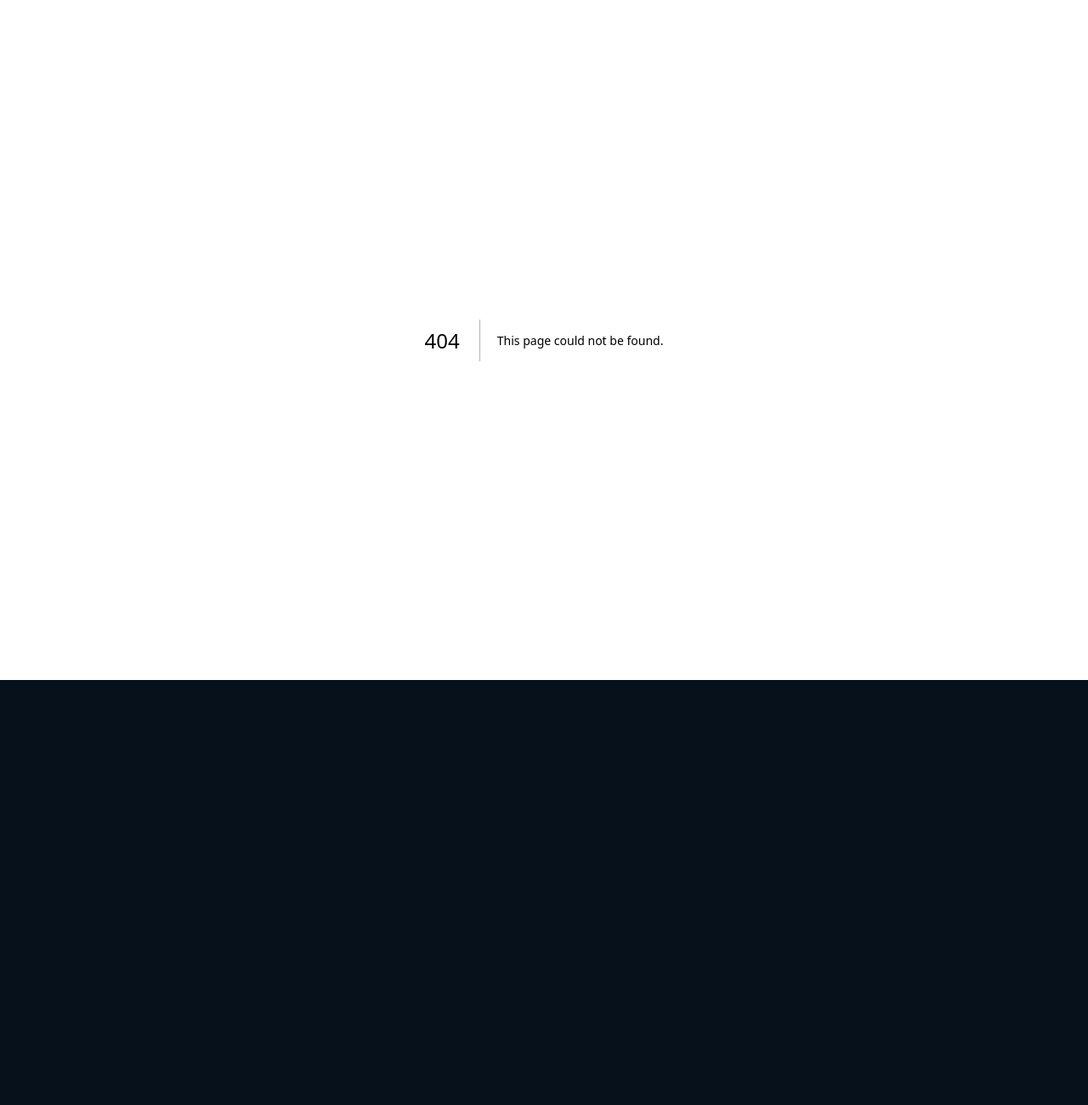
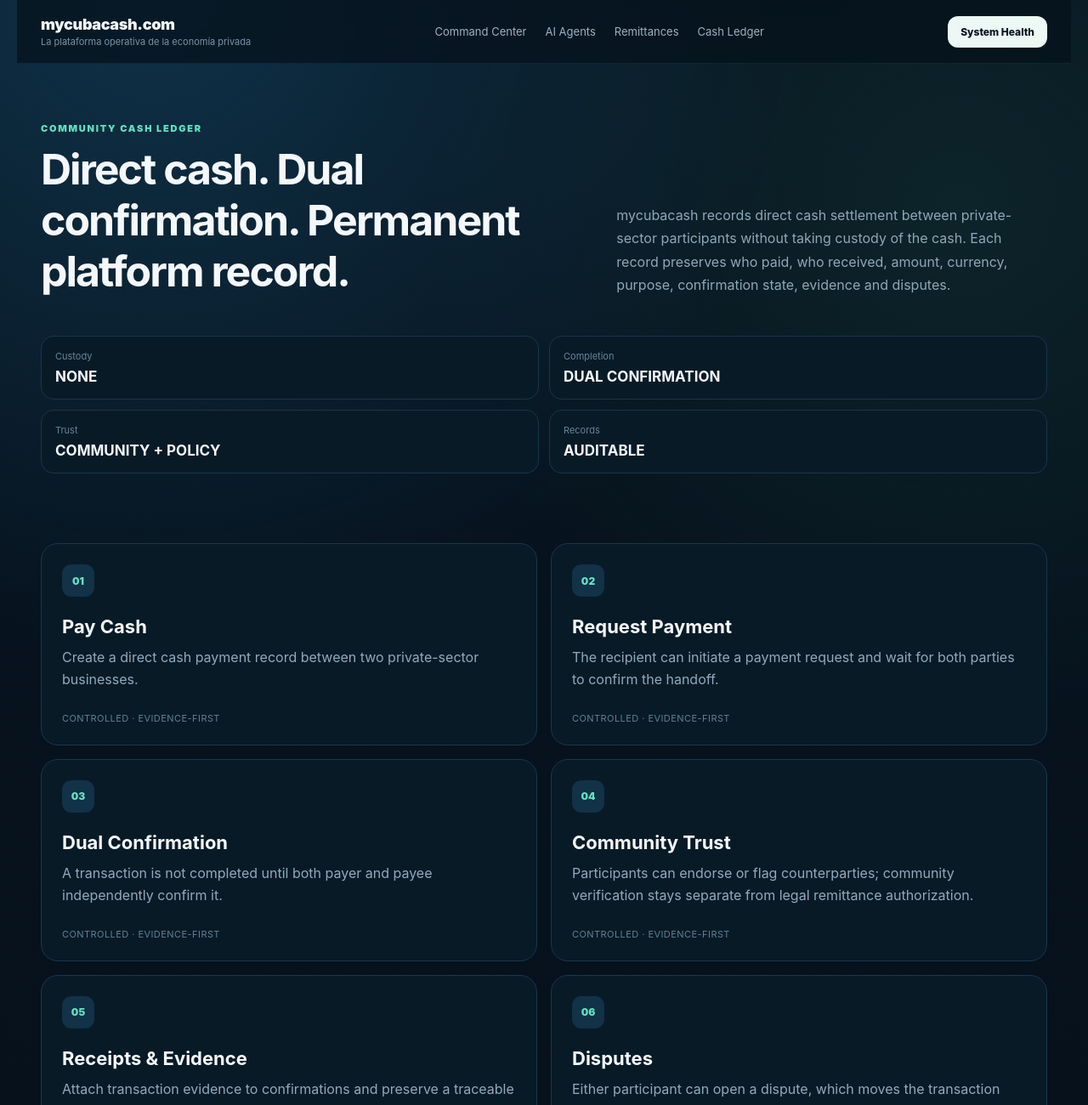
Before and after one commit to SAHJONY/CUBACASH, a Next.js app: page /1/cash in a window 1280 px wide. Before the commit this address had no page. Shown: the top 1300 px of the page at 85% size. Before the commit the page ends 800 px from the top, so only its background shows below. Built offline with nearby package versions, Linux system fonts and the light colour scheme.

Commit message:
Add Community Cash Ledger control center

```diff
--- /dev/null
+++ b/app/[locale]/cash/page.tsx
@@ -0,0 +1,43 @@
+import { copy, localeOf } from '@/lib/i18n';
+
+const cards=[
+  ['Pay Cash','Create a direct cash payment record between two private-sector businesses.'],
+  ['Request Payment','The recipient can initiate a payment request and wait for both parties to confirm the handoff.'],
+  ['Dual Confirmation','A transaction is not completed until both payer and payee independently confirm it.'],
+  ['Community Trust','Participants can endorse or flag counterparties; community verification stays separate from legal remittance authorization.'],
+  ['Receipts & Evidence','Attach transaction evidence to confirmations and preserve a traceable record.'],
+  ['Disputes','Either participant can open a dispute, which moves the transaction into a disputed state for review.']
+] as const;
+
+export default async function CashLedger({params}:{params:Promise<{locale:string}>}){
+  const {locale:raw}=await params;
+  const locale=localeOf(raw);
+  const t=copy[locale];
+  const rtl=locale==='ar';
+  return <main className="shell" dir={rtl?'rtl':'ltr'}>
+    <nav className="nav">
+      <a href={`/${locale}`} className="brandwrap"><div className="brand">mycubacash.com</div><small>{t.tag}</small></a>
+      <div className="navlinks"><a href={`/${locale}/dashboard`}>Command Center</a><a href={`/${locale}/agents`}>AI Agents</a><a href={`/${locale}/remittances`}>Remittances</a><span>Cash Ledger</span></div>
+      <a className="miniCta" href="/api/health">System Health</a>
+    </nav>
+
+    <section className="section">
+      <div className="sectionHead"><div><span className="eyebrow">COMMUNITY CASH LEDGER</span><h2>Direct cash. Dual confirmation. Permanent platform record.</h2></div><p>mycubacash records direct cash settlement between private-sector participants without taking custody of the cash. Each record preserves who paid, who received, amount, currency, purpose, confirmation state, evidence and disputes.</p></div>
+      <div className="previewGrid">
+        <div><span>Custody</span><strong>NONE</strong></div>
+        <div><span>Completion</span><strong>DUAL CONFIRMATION</strong></div>
+        <div><span>Trust</span><strong>COMMUNITY + POLICY</strong></div>
+        <div><span>Records</span><strong>AUDITABLE</strong></div>
+      </div>
+    </section>
+
+    <section className="section" style={{paddingTop:0}}>
+      <div className="featureGrid">
+        {cards.map(([title,description],i)=><article className="feature" key={title}><div className="icon">{String(i+1).padStart(2,'0')}</div><h3>{title}</h3><p>{description}</p><div className="featureMeta">CONTROLLED · EVIDENCE-FIRST</div></article>)}
+      </div>
+    </section>
+
+    <section className="policyBlock"><div><span className="eyebrow">ROLE SEPARATION</span><h2>Community Verified ≠ Authorized Remittance Partner</h2></div><p>A trusted entrepreneur or business may participate in direct private-sector cash transactions and maintain a verified transaction history. Legal authority to accept and transmit remittance funds is a separate status and cannot be created by community votes alone.</p></section>
+    <footer className="footer"><strong>mycubacash.com</strong><span>Community Cash Ledger</span><span>v0.5</span></footer>
+  </main>;
+}
```
